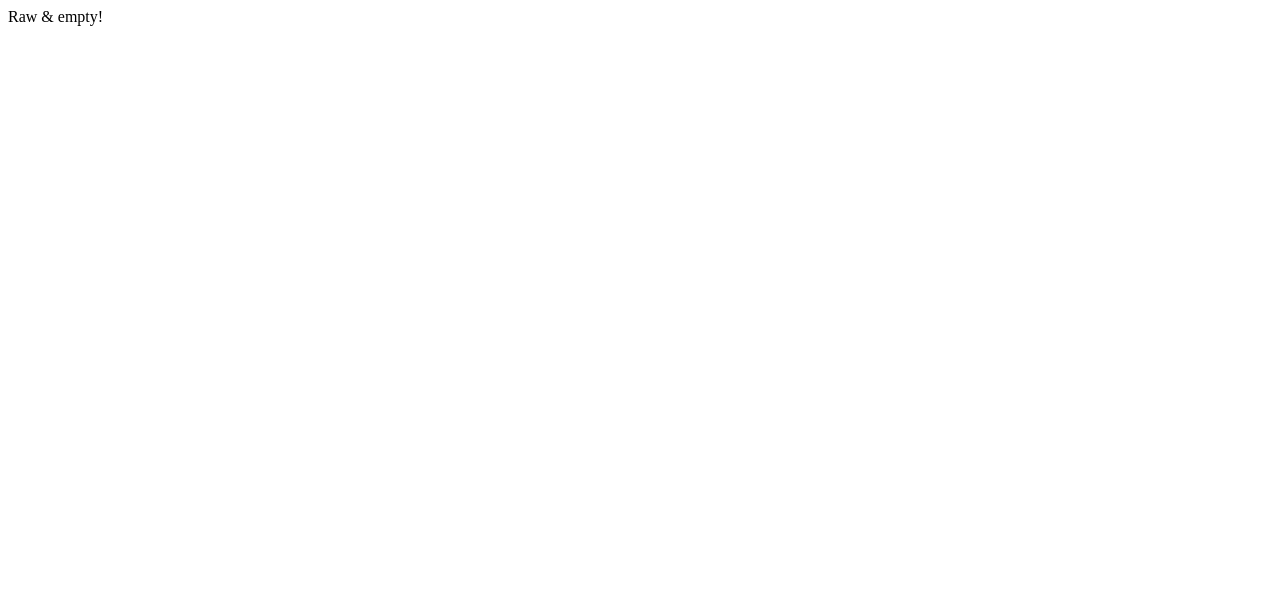
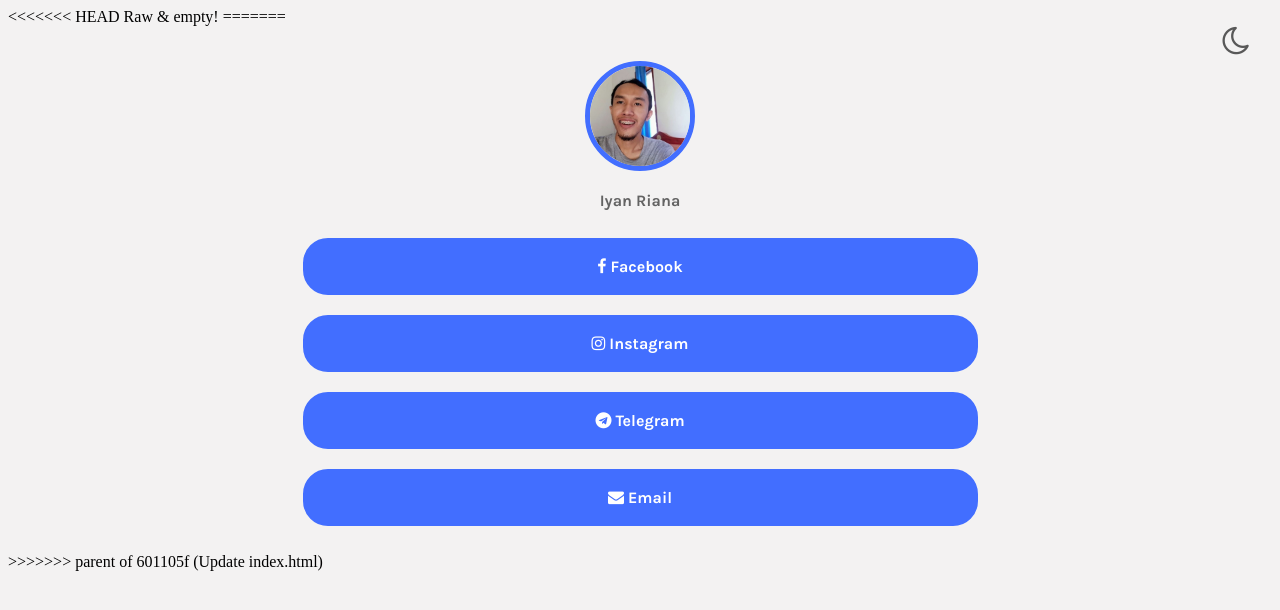
Before and after one commit to iyanriana/iyanriana.github.io, a plain HTML site: page index.html in a window 1280 px wide. Drawn offline with nearby package versions, Linux system fonts and the light colour scheme.

Commit message:
Revert "Update index.html"
This reverts commit 601105fc2b40c4792c4f5e31bfaa9f6175b51139.

```diff
--- a/index.html
+++ b/index.html
@@ -1 +1,58 @@
+<<<<<<< HEAD
 Raw & empty!
+=======
+<!DOCTYPE html>
+
+<html>
+
+<head>
+    <meta http-equiv=”refresh” content=”0;URL=https://iyanriana.com”>
+    <meta name="viewport" content="width=device-width, initial-scale=1">
+    <meta charset="UTF-8">
+    <title>Iyan Riana</title>
+    <link rel="stylesheet" href="assets/css/style.css">
+    <link rel="stylesheet" href="assets/css/font-awesome.min.css">
+    <!-- <link rel="icon" href="assets/images/favicon.png" type="image/x-icon" /> -->
+    <script type="text/javascript" src="assets/js/script.js"></script>
+</head>
+
+<body>
+    <i onclick="mostrar(this)" class="fa fa-moon-o fa-2x night_mode"></i>
+
+    <img id="userPhoto" src="assets/images/avatar.jpg" alt="User Photo">
+
+    <spam id="userName">Iyan Riana</spam>
+
+    <div id="links">
+        <a class="link" href="https://fb.com/iyanriana" target="_blank" style="border-radius: 25px;"><i
+                class="fa fa-facebook" aria-hidden="true"></i> Facebook</a>
+        <a class="link" href="https://instagram.com/iyanriana" target="_blank" style="border-radius: 25px;"><i
+                class="fa fa-instagram"></i> Instagram</a>
+        <a class="link" href="https://t.me/iyanriana" target="_blank" style="border-radius: 25px;"><i
+                class="fa fa-telegram" aria-hidden="true"></i> Telegram</a>
+        <a class="link" href="mailto:gmail@iyanriana.com" target="_blank" style="border-radius: 25px;"><i
+                class="fa fa-envelope" aria-hidden="true"></i> Email</a>
+    </div>
+<!--
+    <div class="footer">
+        <a href="https://www.instagram.com/guiscota" target="_blank">
+            <i style="line-height: 38px;" class="fa fa-instagram circulo" aria-hidden="true"></i>
+        </a>
+        <a href="https://www.facebook.com/guisoarescota" target="_blank">
+            <i style="line-height: 38px;" class="fa fa-facebook-f circulo" aria-hidden="true"></i>
+        </a>
+        <a href="https://www.linkedin.com/in/guiscota" target="_blank">
+            <i style="line-height: 38px;" class="fa fa-linkedin circulo" aria-hidden="true"></i>
+        </a>
+        <a href="https://api.whatsapp.com/send?text=Ol%C3%A1%20Guilherme!%20Eu%20vi%20o%20seu%20site,%20e%20gostaria%20de%20conversar.&phone=5537999096306" target="_blank">
+            <i style="line-height: 38px;" class="fa fa-whatsapp circulo" aria-hidden="true"></i>
+        </a>
+    </div>
+-->
+    <!-- Javascript -->
+    <script src='https://cdnjs.cloudflare.com/ajax/libs/jquery/3.2.1/jquery.min.js'></script>
+    <script src="index.js"></script>
+</body>
+
+</html>
+>>>>>>> parent of 601105f (Update index.html)
```
